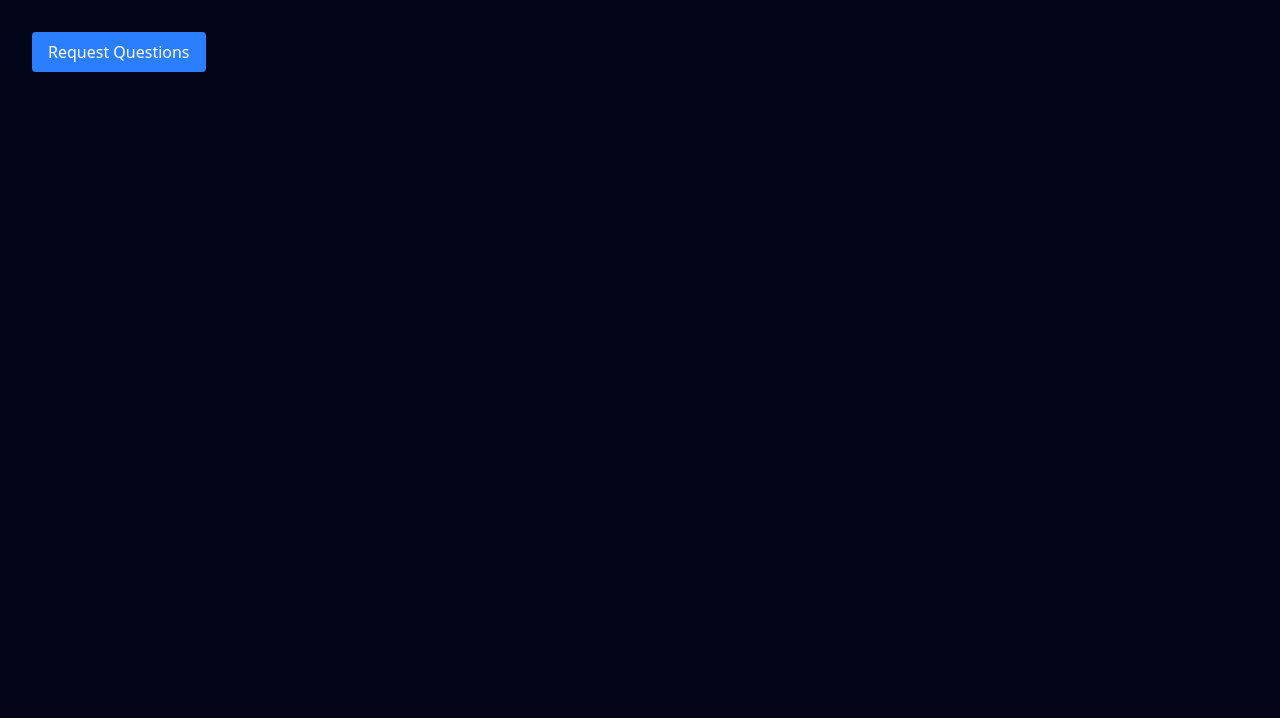
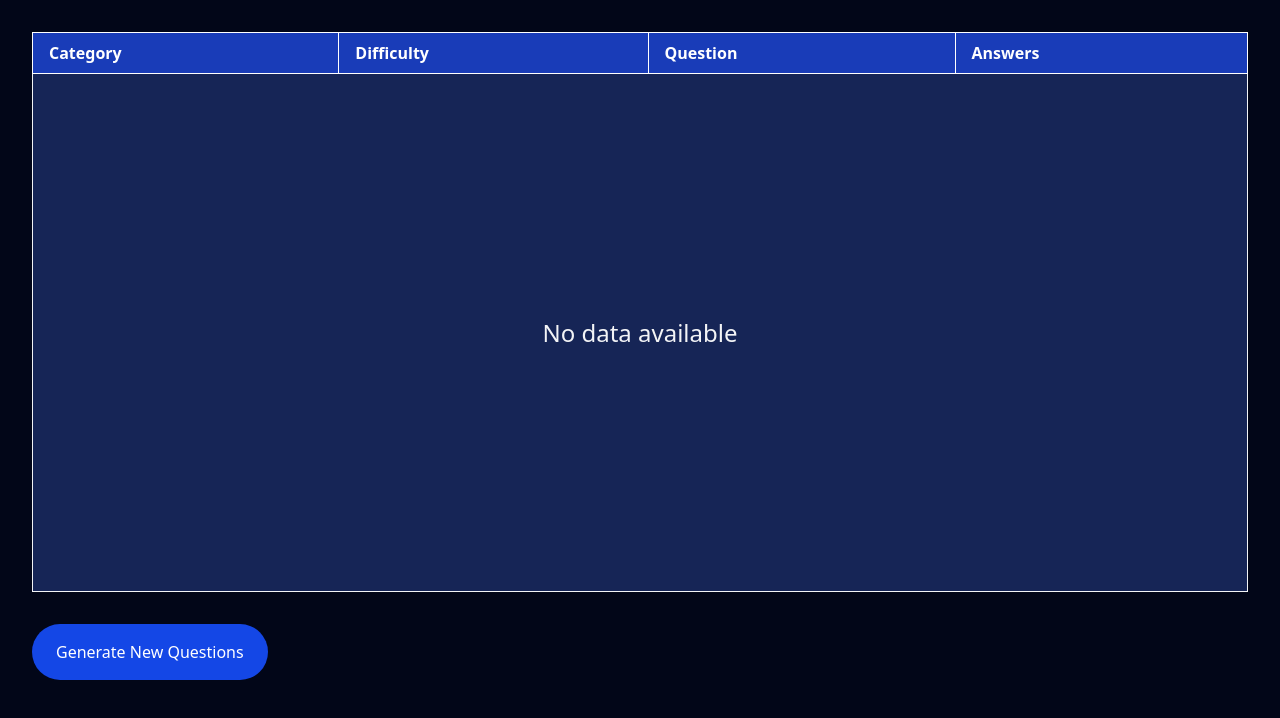
Before and after one commit to MikeZande/quadtrivia, a Next.js app in the folder frontend/: page / in a window 1280 px wide. Shown: the top 718 px of the page. Built offline with nearby package versions, Linux system fonts and the light colour scheme.

Commit message:
Added table to display questions on the frontend

```diff
--- a/frontend/app/models/QuestionResponse.ts
+++ b/frontend/app/models/QuestionResponse.ts
@@ -2,6 +2,6 @@ import { Question } from "./Question";
 import { ResponseCode } from "./Types";
 
 export interface QuestionResponse {
-  results: Question[];
   responseCode: ResponseCode;
+  questions: Question[];
 }
--- a/frontend/app/page.tsx
+++ b/frontend/app/page.tsx
@@ -1,31 +1,34 @@
 "use client"
-import { useEffect, useState } from "react";
+import { useState } from "react";
+import { Question } from "./models/Question";
+import { Difficulty, QuestionType } from "./models/Types";
+import { QuestionResponse } from "./models/QuestionResponse";
 
 export default function Home() {
   const API_URL = "http://localhost:8080/";
-  const [questions, setQuestions] = useState(null);
+  const [questions, setQuestions] = useState<Question[]>([]);;
 
-  async function getQuestions(
+  async function getQuestionResponse(
     amount?: number,
     category?: number,
-    difficulty?: string,
-    type?: string
-  ) {
+    difficulty?: Difficulty,
+    type?: QuestionType
+  ) : Promise<QuestionResponse> {
+
     const params = new URLSearchParams();
-    if (amount) params.append("amount", amount.toString());
-    if (category) params.append("category", category.toString());
+    if (amount !== undefined) params.append("amount", amount.toString());
+    if (category !== undefined) params.append("category", category.toString());
     if (difficulty) params.append("difficulty", difficulty);
     if (type) params.append("type", type);
 
     const uri = API_URL + "questions?" + params;
-    console.log(uri);
 
     try {
       const response = await fetch(uri);
-      const result = await response.json();
+      const result: QuestionResponse = await response.json();
 
+      // Rate limit exceeded.
       if (response.status === 429) {
-        console.log(result);
         console.warn("Rate limit exceeded. Please wait 5 seconds before requesting.");
         return result;
       }
@@ -34,20 +37,75 @@ export default function Home() {
         throw new Error(`Response status: ${response.status}`);
       }
 
-      console.log(result);
       return result;
     } catch (error: any) {
-      console.error(error.message);
+      throw new Error("Something went wrong");
     }
   }
 
+  const handleClick = async () => {
+    try {
+      const response: QuestionResponse = await getQuestionResponse(10);
+      setQuestions(response.questions);
+      console.log(response);
+      console.log(questions);
+    } catch (err) {
+      console.error(err);
+    }
+  };
+
   return (
     <div className="p-8 min-h-screen bg-slate-950">
+      <div className="h-[70vh] w-full overflow-y-auto">
+        <table className="bg-blue-950 w-full min-h-full border-collapse-seperate">
+          <thead className="bg-blue-800 sticky top-0 z-10 border">
+            <tr>
+              <th className="border px-4 py-2 text-left text-l">Category</th>
+              <th className="border px-4 py-2 text-left text-l">Difficulty</th>
+              <th className="border px-4 py-2 text-left text-l">Question</th>
+              <th className="border px-4 py-2 text-left text-l">Answers</th>
+            </tr>
+          </thead>
+          <tbody>
+            {questions.length === 0 ? (
+                <tr key={1}>
+                  <td colSpan={4} className="border text-center text-gray-100 text-2xl">
+                    No data available
+                  </td>
+                </tr>
+              ) : (
+                questions.map((question) => (
+                  <tr key={question.id} className="bg-blue-950">
+                    <td className="border px-4 py-2">{question.category}</td>
+                    <td className="border px-4 py-2">{question.difficulty}</td>
+                    <td className="border px-4 py-2">{question.question}</td>
+                    <td className="border px-4 py-2">
+                      <div className="flex flex-col space-y-1">
+                        {question.answers.map((answer, idx) => (
+                          <label key={idx} className="flex items-center space-x-4 hover:cursor-pointer">
+                            <input
+                              type="radio"
+                              name={question.id}
+                              value={answer}
+                              className="accent-sky-400"
+                            />
+                            <span>{answer}</span>
+                          </label>
+                        ))}
+                      </div>
+                    </td>
+                  </tr>
+                ))
+              )}
+          </tbody>
+        </table>
+      </div>
+
       <button
-        className="px-4 py-2 bg-blue-500 rounded hover:bg-blue-600"
-        onClick={() => getQuestions()}
+        className="px-6 py-4 bg-blue-700 rounded-full hover:bg-blue-600 hover:cursor-pointer mt-8"
+        onClick={handleClick}
       >
-        Request Questions
+        Generate New Questions
       </button>
     </div>
   );
```
